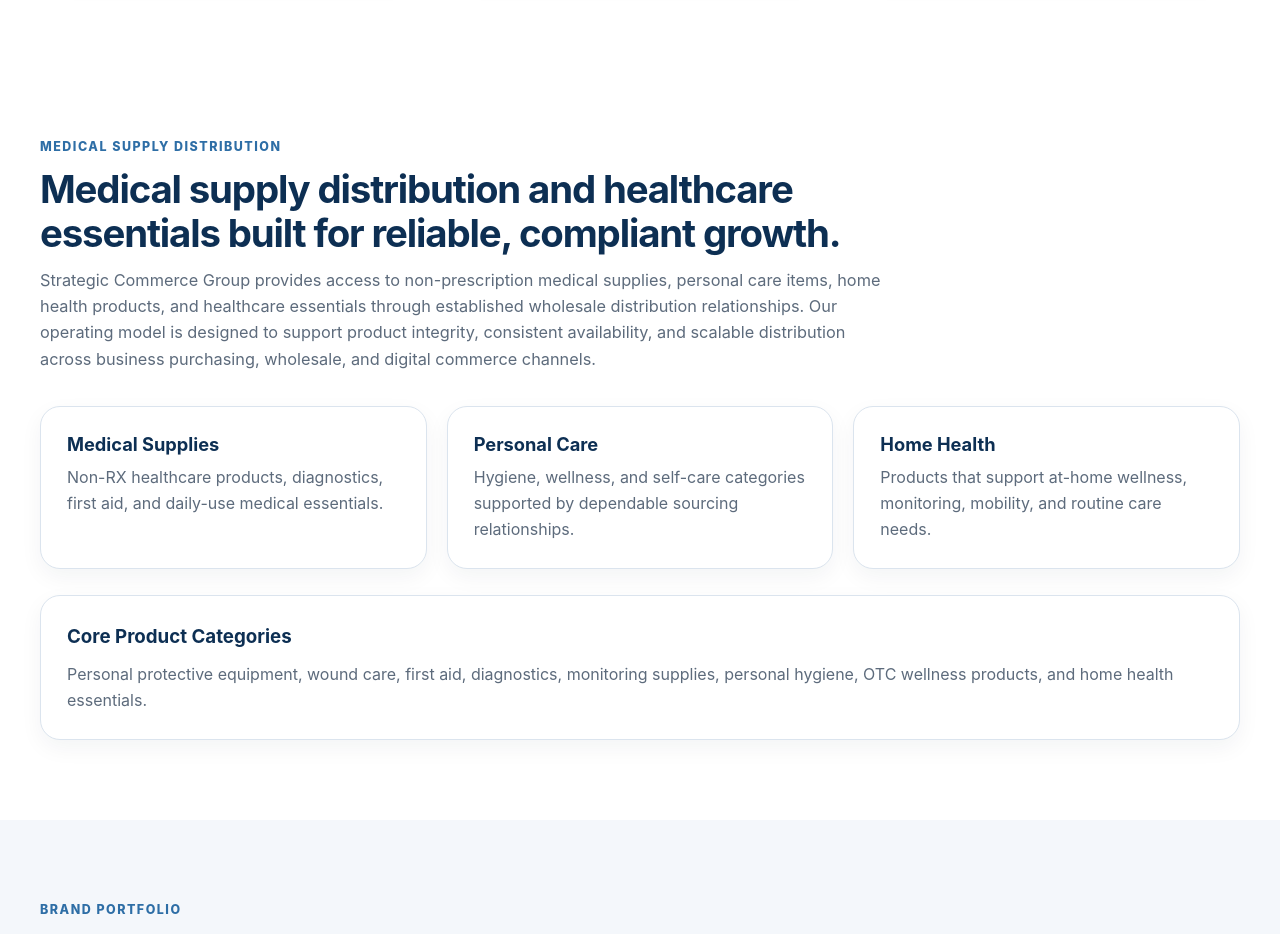
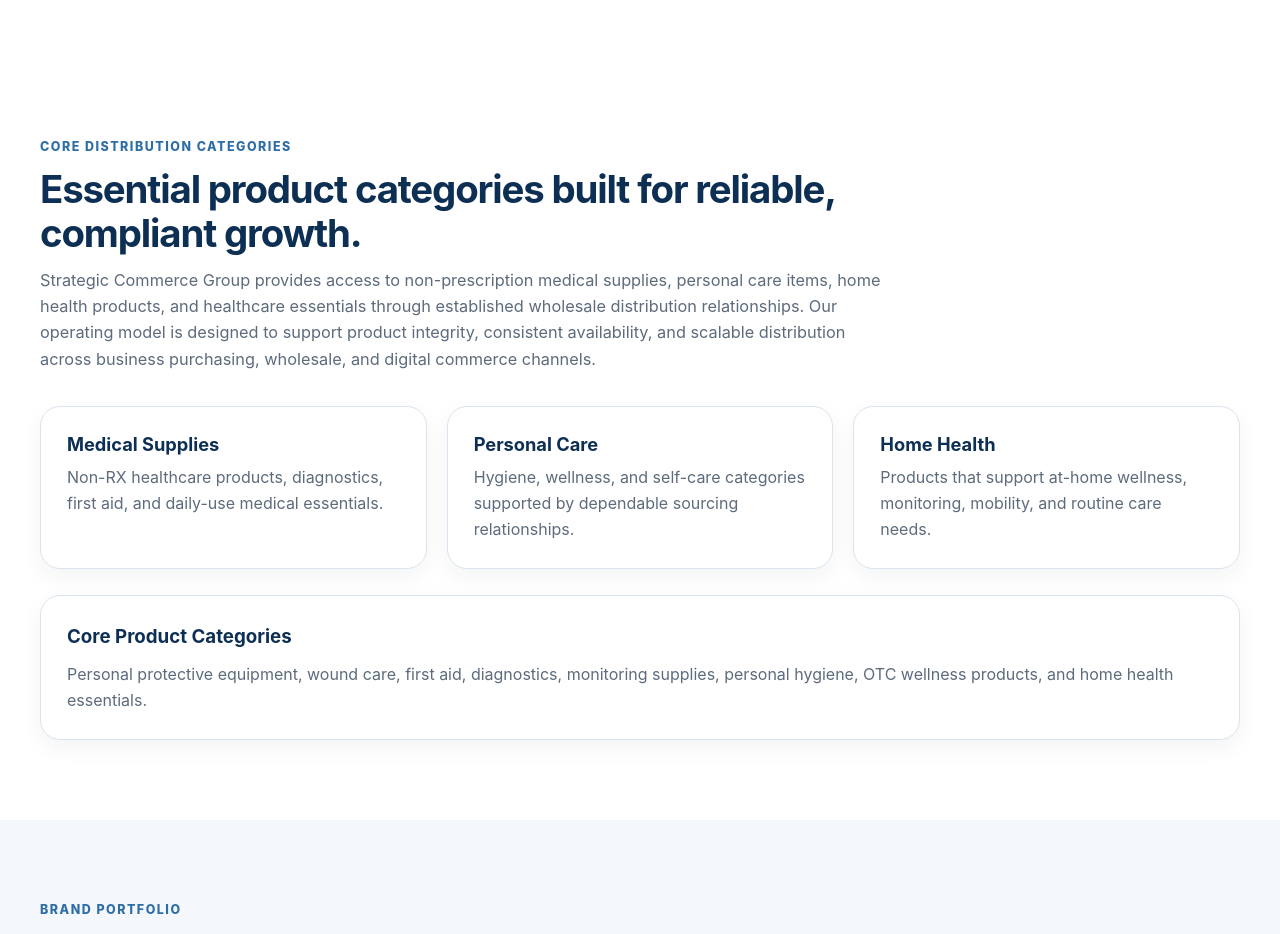
Before and after one commit to larryfelix66/strategic-commerce-group-site, a React (Vite) app: page / in a window 1280 px wide. Shown: the part 1980-2914 px from the top of the page. Built offline with nearby package versions, Linux system fonts and the light colour scheme.

Commit message:
Update App.jsx

```diff
--- a/src/App.jsx
+++ b/src/App.jsx
@@ -282,8 +282,8 @@
         <section className="section section-white" id="medical">
           <div className="container">
             <SectionHeading
-              eyebrow="Medical supply distribution"
-              title="Medical supply distribution and healthcare essentials built for reliable, compliant growth."
+              eyebrow="Core distribution categories"
+title="Essential product categories built for reliable, compliant growth."
               text="Strategic Commerce Group provides access to non-prescription medical supplies, personal care items, home health products, and healthcare essentials through established wholesale distribution relationships. Our operating model is designed to support product integrity, consistent availability, and scalable distribution across business purchasing, wholesale, and digital commerce channels."
             />
 
```
